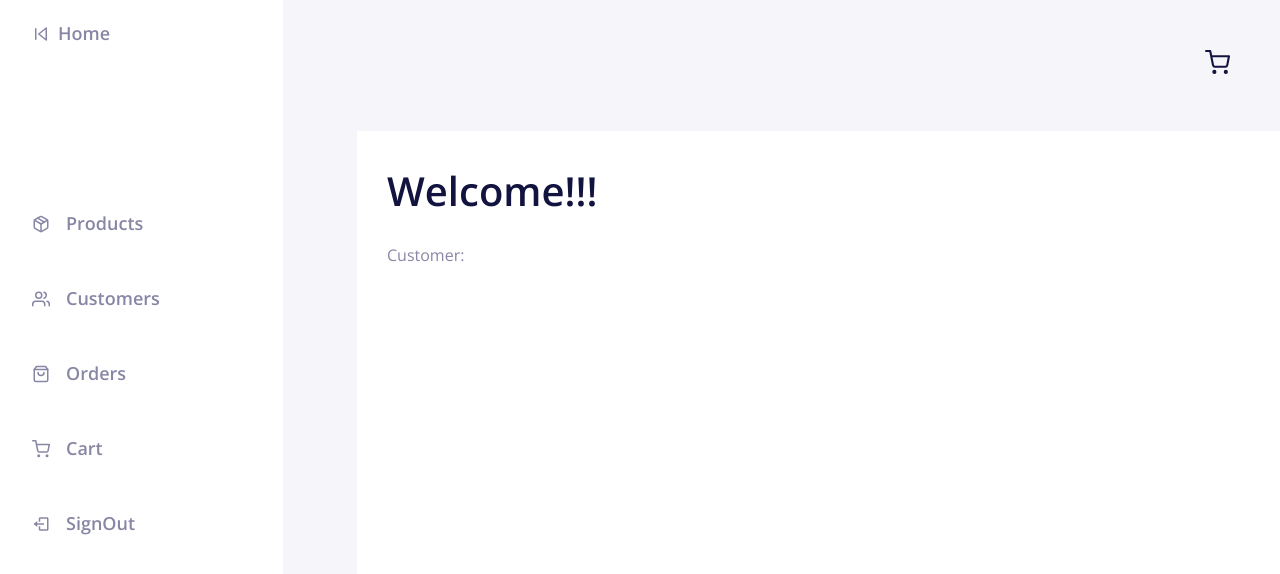
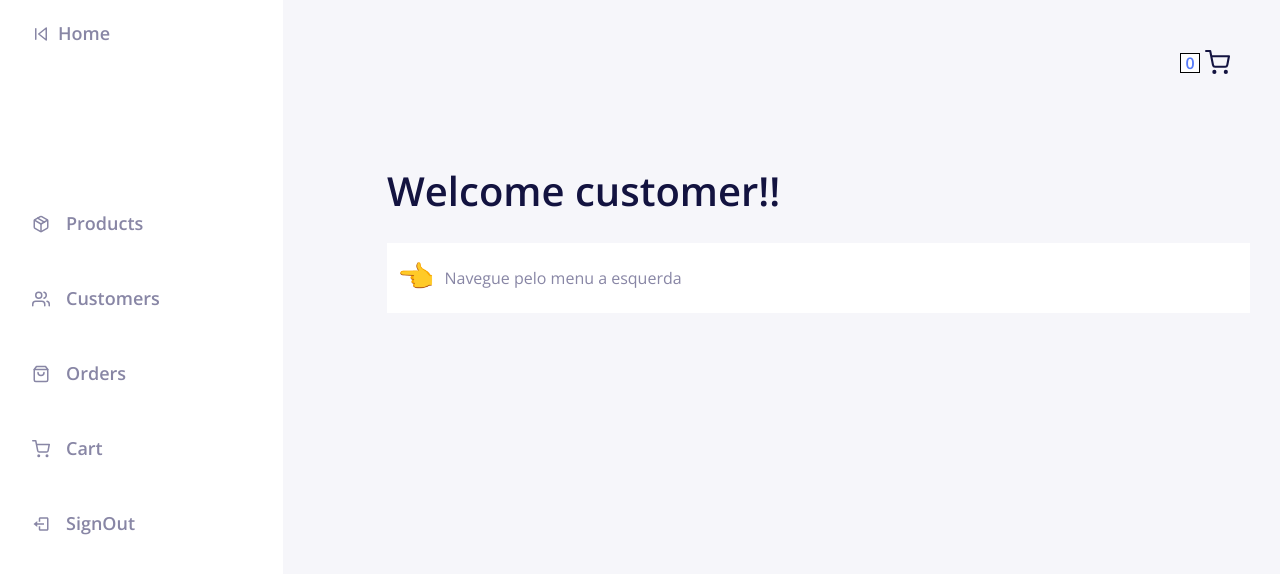
Before and after one commit to Jose-Caldas/jrc-app-store, a Next.js app: page /dashboard in a window 1280 px wide. Shown: the top 574 px of the page. Built offline with nearby package versions, Linux system fonts and the light colour scheme.

Commit message:
update: some CSS

```diff
--- a/src/components/CartLink.tsx
+++ b/src/components/CartLink.tsx
@@ -1,10 +1,26 @@
 import { Button } from "@chakra-ui/button";
 import Icon from "@chakra-ui/icon";
-import { Link } from "@chakra-ui/layout";
+import { Flex, Link } from "@chakra-ui/react";
 import { FiShoppingCart } from "react-icons/fi";
 
 export function CartLink() {
   return (
+    <Flex>
+      <Flex
+        align="center"
+        justify="center"
+        bg="#FFFFFF"
+        border="1px solid black"
+        width="20px"
+        h="20px"
+        position="absolute"
+        top="53px"
+        right="80px"
+        color="#577BF9"
+        fontWeight="bold"
+      >
+        0
+      </Flex>
       <Link
         href="/cart"
         position="absolute"
@@ -14,5 +30,6 @@ export function CartLink() {
       >
         <Icon as={FiShoppingCart} fontSize="25px" />
       </Link>
+    </Flex>
   );
 }
--- a/src/components/CustomerItem.tsx
+++ b/src/components/CustomerItem.tsx
@@ -7,7 +7,7 @@ interface BoxOrderProps {
 
 export function CustomerItem({ name, email }: BoxOrderProps) {
   return (
-    <Box width="740px" height="80px" bg="#FFFFFF" pt="10px" pl="22px">
+    <Box width="740px" height="112px" bg="#FFFFFF" pt="10px" pl="22px">
       <Text fontWeight="600" fontSize="18px" mb="10px">
         {name}
       </Text>
--- a/src/pages/customers.tsx
+++ b/src/pages/customers.tsx
@@ -45,7 +45,7 @@ export default function Customers() {
   return (
     <Flex flex="1" w="100vw">
       <SideBar />
-      <Flex flexDirection="column" mt="131px" w="100%" p="30">
+      <Flex flexDirection="column" mt="50px" w="100%" p="30">
         <Text fontSize="30px" fontWeight="600" mb="30px">
           Customers
         </Text>
--- a/src/pages/dashboard.tsx
+++ b/src/pages/dashboard.tsx
@@ -1,6 +1,7 @@
 import { Flex, Text, Stack } from "@chakra-ui/react";
 import React from "react";
 import { CartLink } from "../components/CartLink";
+import { CustomerItem } from "../components/CustomerItem";
 import { SideBar } from "../components/SideBar";
 
 export default function Dashboard() {
@@ -8,12 +9,17 @@ export default function Dashboard() {
     <Flex>
       <CartLink />
       <SideBar />
-      <Flex flex="1" flexDirection="column" mt="131px" bg="#FFFFFF" p="30px">
+      <Flex flex="1" flexDirection="column" mt="131px" p="30px">
         <Text fontSize="40px" fontWeight="600" mb="22px">
-          Welcome!!!
+          Welcome customer!!
         </Text>
         <Stack spacing="6">
-          <Text color="#8886A5">Customer:</Text>
+          <Flex align="center" color="#8886A5" bg="#FFFFFF" p="10px">
+            <Text pb="5px" fontSize="30px">
+              👈
+            </Text>
+            <Text ml="10px">Navegue pelo menu a esquerda</Text>
+          </Flex>
         </Stack>
       </Flex>
     </Flex>
--- a/src/pages/login_error.tsx
+++ b/src/pages/login_error.tsx
@@ -3,7 +3,7 @@ import { IoWarningOutline } from "react-icons/io5";
 
 export default function LoginError() {
   return (
-    <Flex align="center" justify="center" h="50vh">
+    <Flex align="center" justify="center" h="70vh">
       <Flex
         bg="white"
         flexDirection="column"
@@ -19,9 +19,11 @@ export default function LoginError() {
         <Text fontSize="30px" mb="10px">
           Email ou senha incorretos
         </Text>
+        <Flex flexDirection="column" align="center">
           <Link href="/" color="#577BF9" fontSize="20px" fontWeight="bold">
             Voltar e tentar novamente
           </Link>
+          <Text>Ou</Text>
           <Link
             href="/registration"
             color="#577BF9"
@@ -32,5 +34,6 @@ export default function LoginError() {
           </Link>
         </Flex>
       </Flex>
+    </Flex>
   );
 }
```
Lines whose indentation alone changed are shown as unchanged.
